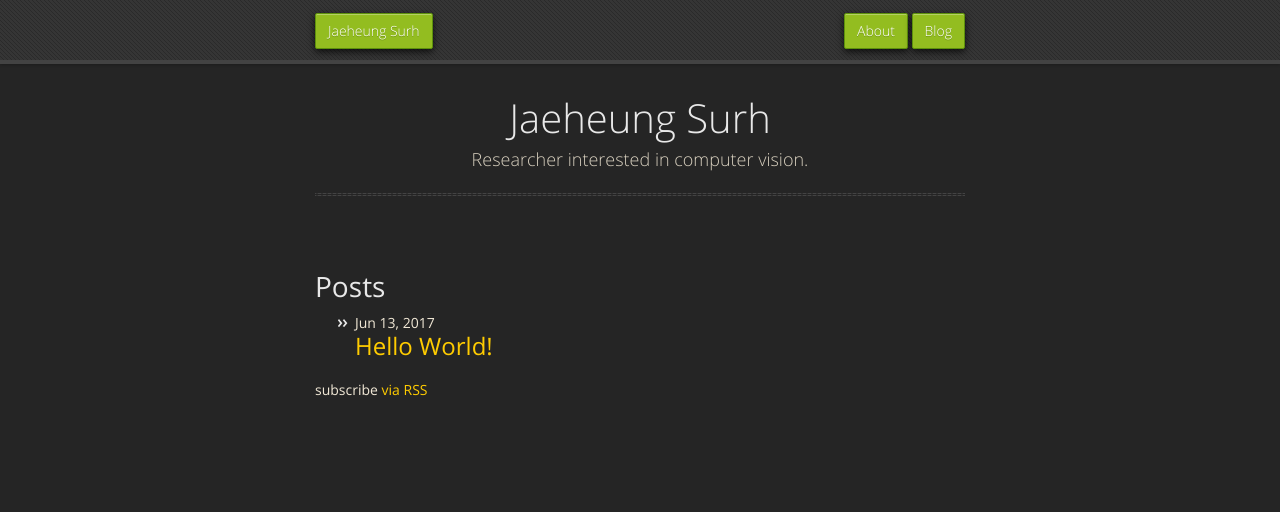
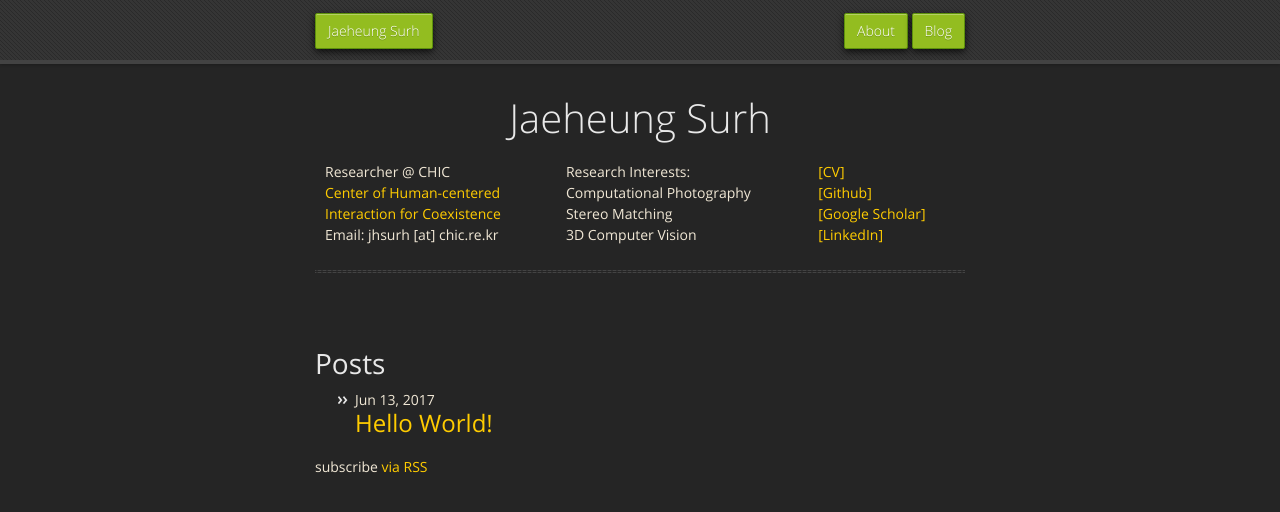
Before and after one commit to jaeheungs/jaeheungs.github.io, a Jekyll site: the page built from index.md, in a window 1280 px wide. Shown: the top 512 px of the page. Built offline with Jekyll 4.4.1, drawn with Linux system fonts in a browser that asks for light colours; nearby versions of some CDN libraries.

Commit message:
updated default page my info section

```diff
--- a/_config.yml
+++ b/_config.yml
@@ -15,8 +15,38 @@
 # in the templates via {{ site.myvariable }}.
 title: Jaeheung Surh
 email: jaeheungsurh@gmail.com
-description: > # this means to ignore newlines until "baseurl:"
-  Researcher interested in computer vision.
+description: Jaeheung Surh's Website
+mytitle: >
+  Researcher @ CHIC<br>
+  <a href="http://chic.re.kr/eng/">Center of Human-centered<br>Interaction for Coexistence (CHIC)</a><br>
+myintro: > # this means to ignore newlines until "baseurl:"
+  Email: jhsurh [at] chic.re.kr<br>
+  Research Interests:<br>
+  Computational Photography<br>
+  Stereo Matching<br>
+  3D Computer Vision
+intro: >
+  <table border=0>
+    <tr>
+      <td align="left" valign="center">
+        Researcher @ CHIC<br>
+        <a href="http://chic.re.kr/eng/">Center of Human-centered<br>Interaction for Coexistence</a><br>
+        Email: jhsurh [at] chic.re.kr
+      </td>
+      <td align="center" valign="center">
+        Research Interests:<br>
+        Computational Photography<br>
+        Stereo Matching<br>
+        3D Computer Vision
+      </td>
+      <td align="right" valign="center">
+        <a href="./">[CV]</a><br>
+        <a href="./">[Github]</a><br>
+        <a href="./">[Google Scholar]</a><br>
+        <a href="./">[LinkedIn]</a>
+      </td>
+    </tr>
+  </table>
 baseurl: "" # the subpath of your site, e.g. /blog
 url: "" # the base hostname & protocol for your site, e.g. http://example.com
 # twitter_username: jekyllrb
--- a/_layouts/default.html
+++ b/_layouts/default.html
@@ -14,7 +14,11 @@
     <link rel="stylesheet" href="{{ '/assets/css/ie.css' | relative_url }}">
     <![endif]-->
     <meta name="viewport" content="width=device-width, initial-scale=1, user-scalable=no">
-
+    <style>
+    table, th, td {
+        border: 0px;
+    }
+    </style>
   </head>
   <body>
       <div id="header">
@@ -35,12 +39,10 @@
       <section>
         <div id="title">
           <h1>{{ site.title | default: site.github.repository_name }}</h1>
-          <p>{{ site.description | default: site.github.project_tagline }}</p>
+          <p>{{ site.intro | default: site.github.project_tagline }}</p>
+          <!-- <p>{{ site.myintro | default: site.github.project_tagline }}</p> -->
           <hr>
-<!--           <span class="credits left">Project maintained by <a href="{{ site.github.owner_url }}">{{ site.github.owner_name }}</a></span>
-          <span class="credits right">Hosted on GitHub Pages &mdash; Theme by <a href="https://twitter.com/michigangraham">mattgraham</a></span> -->
         </div>
-
         {{ content }}
 
       </section>
```
Also changed, not shown: other parts of _layouts/default.html (+1 -1 lines).
